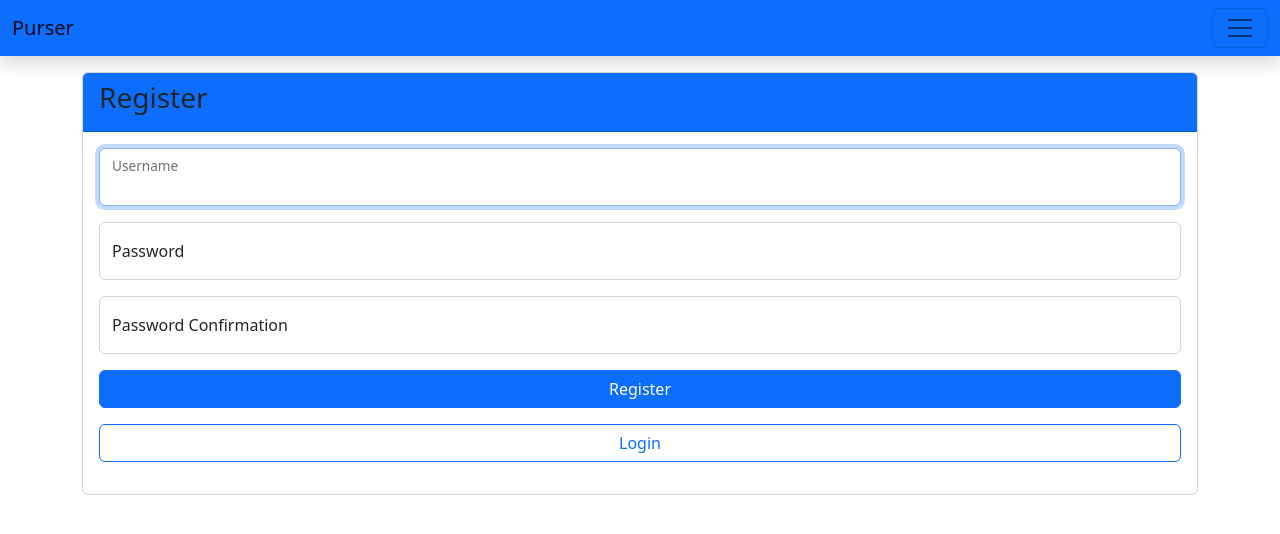
After one commit to EXSAE-Technologies/purser, a Django app: page /accounts/register/ in a window 1280 px wide. The commit adds this page. Shown: the top 534 px of the page. Run offline with Django 4.2, Linux system fonts and the light colour scheme; parts of the project's set-up code (start-up, migrations or seed data) failed here and were passed over; some libraries are stand-ins or nearby versions.

Commit message:
registration

```diff
--- a/accounts/templates/auth/user_detail.html
+++ b/accounts/templates/auth/user_detail.html
@@ -4,8 +4,7 @@
 <div class="container">
   <div class="card text-center">
     <div class="card-body">
-      <h5 class="card-title">Special title treatment</h5>
-      <p class="card-text">With supporting text below as a natural lead-in to additional content.</p>
+      <h5 class="card-title">{{user.username}}</h5>
       <a href="{% url 'accounts:logout' %}" class="btn btn-danger">Logout</a>
     </div>
   </div>
--- a/accounts/templates/registration/login.html
+++ b/accounts/templates/registration/login.html
@@ -19,9 +19,11 @@
           <button type="submit" class="btn btn-primary w-100">Login</button>
         </div>
         <div class="mb-3">
-          <a href="#" class="btn btn-outline-primary w-100">Create an account</a>
+          {{form.errors}}
         </div>
-        {{form.errors}}
+        <div class="mb-3">
+          <a href="{% url 'accounts:register' %}" class="btn btn-outline-primary w-100">Create an account</a>
+        </div>
       </form>
     </div>
   </div>
--- /dev/null
+++ b/accounts/templates/registration/register.html
@@ -0,0 +1,35 @@
+{% extends 'base.html' %}
+
+{% block main %}
+<div class="container-sm">
+  <div class="card">
+    <div class="card-header bg-primary"><h3 class="card-title">Register</h3></div>
+    <div class="card-body">
+      <form method="post">
+        {% csrf_token %}
+        <div class="form-floating mb-3">
+          <input type="text" class="form-control" id="id_username" name="username" placeholder="Username" autofocus autocapitalize="none" autocomplete="username" required>
+          <label for="id_username">Username</label>
+        </div>
+        <div class="form-floating mb-3">
+          <input type="password" class="form-control" id="id_password1" name="password1" placeholder="Password" autocomplete="current-password" required>
+          <label for="id_password1">Password</label>
+        </div>
+        <div class="form-floating mb-3">
+          <input type="password" class="form-control" id="id_password2" name="password2" placeholder="Password Confirmation" autocomplete="current-password" required>
+          <label for="id_password2">Password Confirmation</label>
+        </div>
+        <div class="mb-3">
+          <button type="submit" class="btn btn-primary w-100">Register</button>
+        </div>
+        <div class="mb-3">
+          {{form.errors}}
+        </div>
+        <div class="mb-3">
+          <a href="{% url 'accounts:login' %}" class="btn btn-outline-primary w-100">Login</a>
+        </div>
+      </form>
+    </div>
+  </div>
+</div>
+{% endblock main %}
--- a/accounts/urls.py
+++ b/accounts/urls.py
@@ -4,7 +4,8 @@ from .views import (
     UserViewSet,
     AccountLogin,
     AccountProfile,
-    AccountMain
+    AccountMain,
+    UserRegister
 )
 from django.contrib.auth.views import logout_then_login
 
@@ -17,5 +18,6 @@ urlpatterns = [
     path('logout/',logout_then_login,name="logout"),
     path('id/<pk>/',AccountProfile.as_view(),name="profile"),
     path('',AccountMain.as_view(),name="main"),
-    path('profile/',AccountMain.as_view(),name="profile2")
+    path('profile/',AccountMain.as_view(),name="profile2"),
+    path('register/',UserRegister.as_view(),name="register"),
 ]
--- a/accounts/views.py
+++ b/accounts/views.py
@@ -4,7 +4,9 @@ from .serializers import UserSerializer
 from rest_framework import permissions
 from django.contrib.auth.models import User
 from django.contrib.auth.views import LoginView, LogoutView
-from django.views.generic import DetailView, RedirectView
+from django.contrib.auth.forms import UserCreationForm
+from django.views.generic import DetailView, RedirectView, FormView
+from django.conf import settings
 from django.urls import reverse
 
 # Create your views here.
@@ -16,6 +18,18 @@ class UserViewSet(ModelViewSet):
 class AccountLogin(LoginView):
     template_name="registration/login.html"
 
+
+class UserRegister(FormView):
+    form_class=UserCreationForm
+    success_url=settings.LOGIN_URL
+    template_name="registration/register.html"
+
+    def form_valid(self, form):
+        user = User.objects.create(username=form.cleaned_data["username"])
+        user.set_password(form.cleaned_data["password1"])
+        user.save()
+        return super().form_valid(form)
+
 class AccountMain(RedirectView):
     pattern_name="accounts:profile"
 
@@ -24,3 +38,4 @@ class AccountMain(RedirectView):
 
 class AccountProfile(DetailView):
     model=User
+    context_object_name="user"
```
